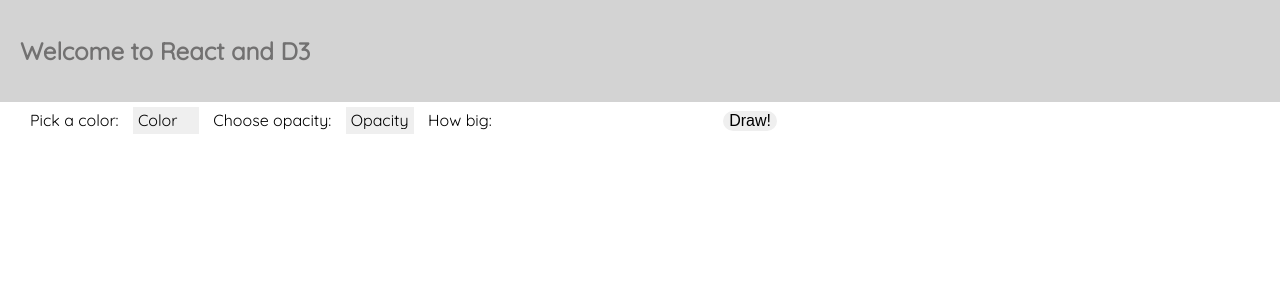
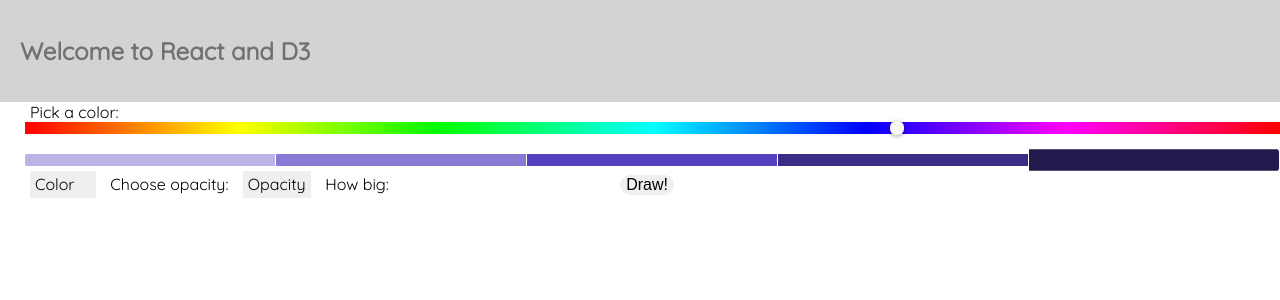
Before and after one commit to dkreidler/react-d3-tutorial, a React (Create React App) app: page / in a window 1280 px wide. Shown: the top 300 px of the page. Built offline with nearby package versions, Linux system fonts and the light colour scheme.

Commit message:
Color picker showed up, non-functional

```diff
--- a/package.json
+++ b/package.json
@@ -3,6 +3,7 @@
   "version": "0.1.0",
   "private": true,
   "dependencies": {
+    "d3": "^5.7.0",
     "react": "^16.5.2",
     "react-color": "^2.14.1",
     "react-dom": "^16.5.2",
--- a/src/ColorPicker.js
+++ b/src/ColorPicker.js
@@ -1,7 +1,7 @@
 import React, { Component } from "react";
 import { SliderPicker } from "react-color";
 
-export default class colorPicker extends Component {
+export default class ColorPicker extends Component {
   state = {
     color: "#000"
   };
--- a/src/Controller.js
+++ b/src/Controller.js
@@ -1,6 +1,6 @@
 import React, { Component } from "react";
 import Viz from "./Viz.js";
-import colorPicker from "./ColorPicker.js";
+import ColorPicker from "./ColorPicker.js";
 
 export default class Controller extends Component {
   constructor() {
@@ -36,7 +36,7 @@ export default class Controller extends Component {
       <div className="controller">
         <form onSubmit={this.onSubmit}>
           <label> Pick a color: </label>
-          <colorPicker />
+          <ColorPicker />
           <select name="color" onChange={this.onChange}>
             {/* TODO: insert color picker */}
             <option disabled selected="selected" value="">
```
Also changed, not shown: 1 other file (tests, documents, lock files or other folders).
